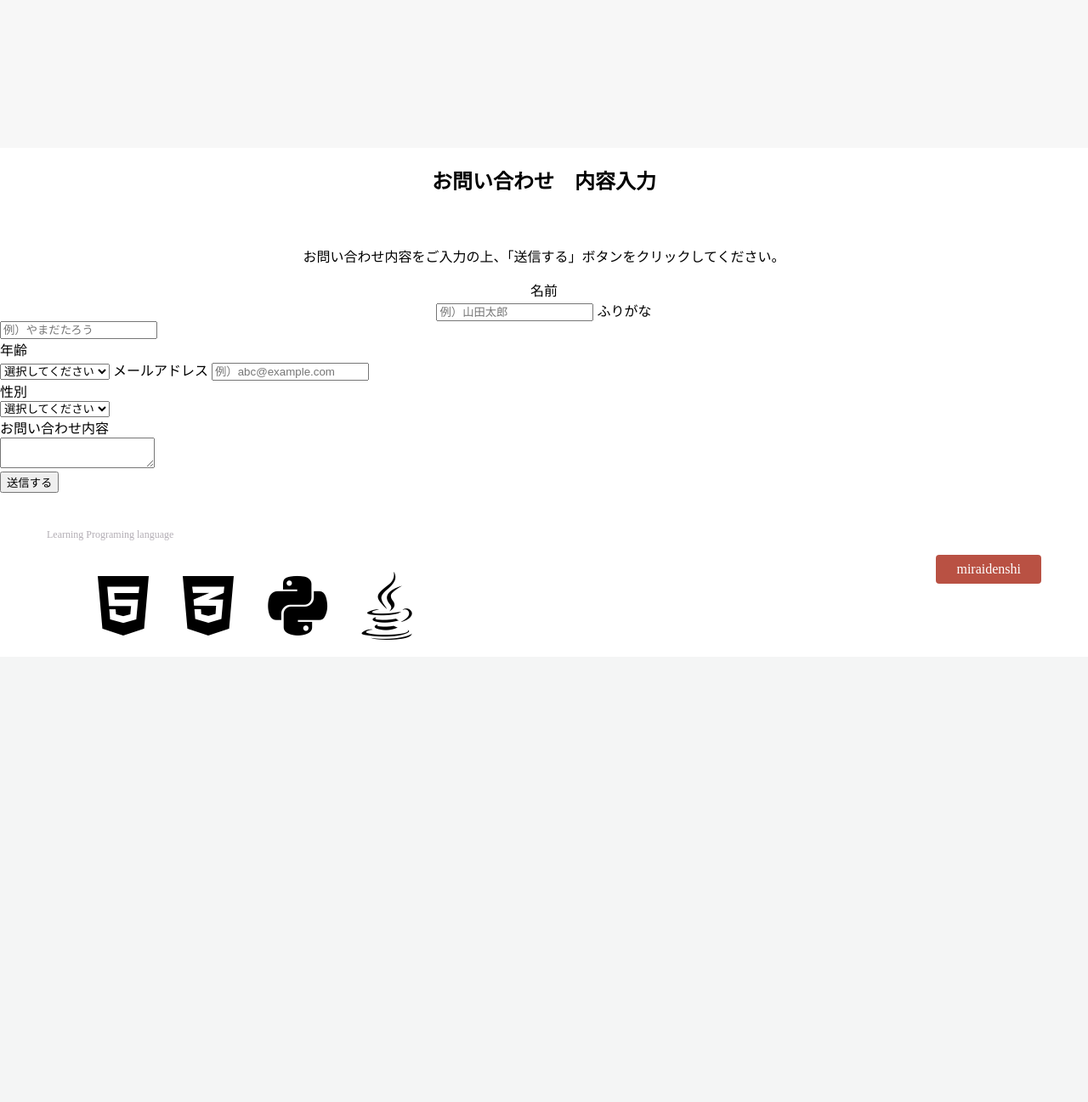
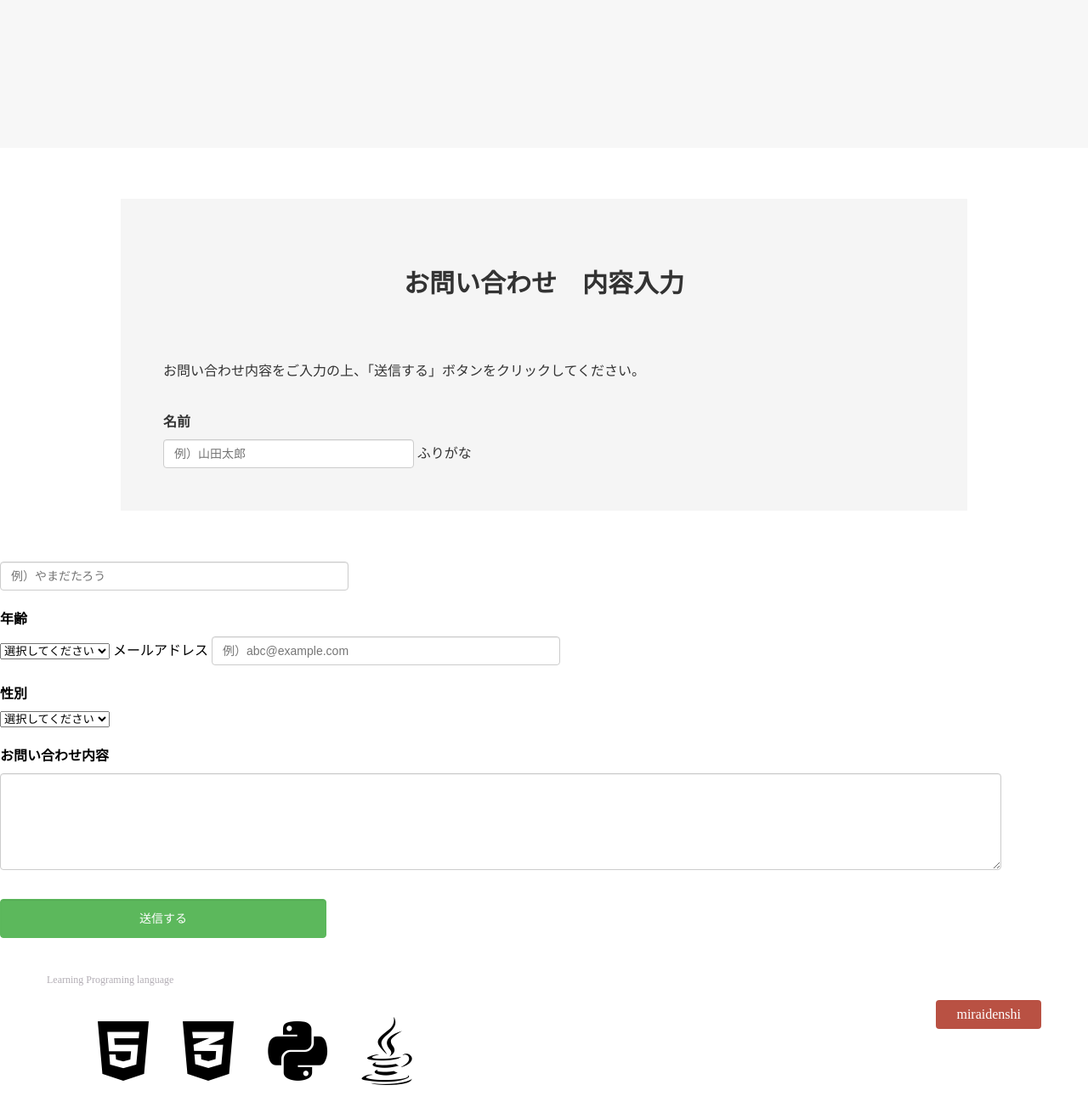
Before and after one commit to k-hayashi-miraidenshi/k-hayashi-miraidenshi.github.io, a PHP site: page / in a window 1280 px wide. Shown: the part 1442-2739 px from the top of the page at 85% size. Before the commit the page ends 2195 px from the top, so only its background shows below. Run offline with PHP 8.4, Linux system fonts and the light colour scheme; some libraries are stand-ins or nearby versions.

Commit message:
Update stylesheet.css

```diff
--- a/stylesheet.css
+++ b/stylesheet.css
@@ -13,9 +13,6 @@ body {
     margin: 0 auto;
   }
 
-  .contact-form {
-    text-align: center;
-  }
 
   .top-wrapper {
     padding: 180px 0 100px 0;
@@ -206,3 +203,79 @@ body {
     float: left;
     padding: 20px;
   }
+
+
+.main {
+  min-width: 800px;
+}
+
+.contact-form {
+  width: 70%;
+  margin: 60px auto;
+  padding: 50px;
+  background-color: #F5F5F5;
+  color: #333;
+}
+
+.form-title {
+  text-align: center;
+  margin-bottom: 30px;
+  font-size: 30px;
+}
+
+.form-item {
+  padding: 20px 0 10px 0;
+  font-weight: bold;
+}
+
+input[type="text"] {
+  width: 30%;
+  border: 1px solid #ccc;
+  border-radius: 4px;
+  padding: 6px 12px;
+  box-shadow: inset 0 1px 1px rgba(0, 0, 0, .075);
+  transition: border-color ease-in-out .15s, box-shadow ease-in-out .15s;
+  font-size: 14px;
+  line-height: 1.428571429;
+  color: #555;
+}
+
+input[type="submit"] {
+  margin-top: 30px;
+  width: 30%;
+  border: 1px solid #5cb85c;
+  border-radius: 4px;
+  padding: 12px;
+  box-shadow: inset 0 1px 1px rgba(0, 0, 0, .075);
+  font-size: 14px;
+  line-height: 1.428571429;
+  color: white;
+  background-color: #5cb85c;
+}
+
+textarea {
+  width: 90%;
+  height: 100px;
+  border: 1px solid #ccc;
+  border-radius: 4px;
+  padding: 6px 12px;
+  box-shadow: inset 0 1px 1px rgba(0, 0, 0, .075);
+  transition: border-color ease-in-out .15s, box-shadow ease-in-out .15s;
+  font-size: 14px;
+  line-height: 1.428571429;
+  color: #555;
+}
+
+.thanks-message {
+  margin-top: 50px;
+  text-align: center;
+  font-size: 24px;
+}
+
+.display-contact {
+  width: 70%;
+  margin: 30px auto;
+  padding: 50px;
+  background-color: #F5F5F5;
+  color: #333;
+}
```
